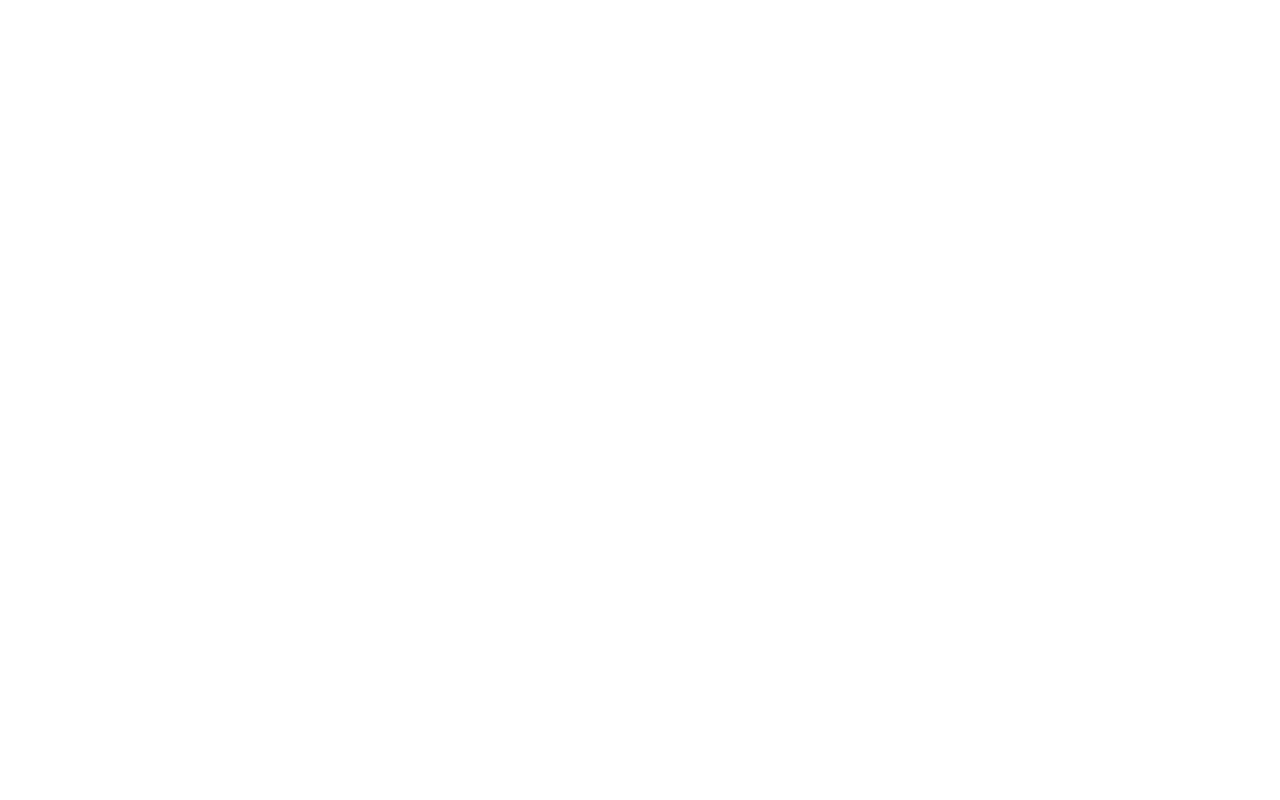
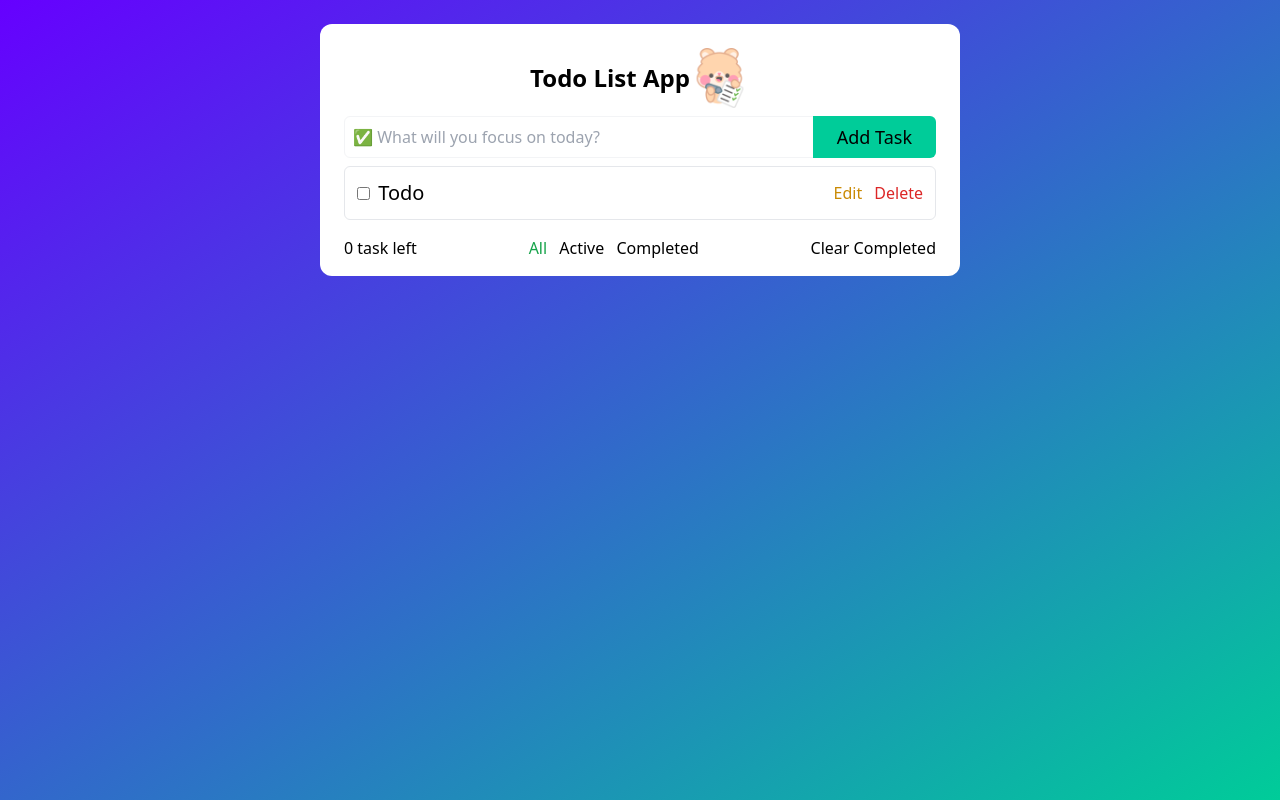
Before and after one commit to parvez-prottoy/JS-Projects, a plain HTML site: page 01.Todo-App/index.html in a window 1280 px wide. Drawn offline with nearby package versions, Linux system fonts and the light colour scheme.

Commit message:
added todo app design

```diff
--- a/01.Todo-App/index.html
+++ b/01.Todo-App/index.html
@@ -3,8 +3,57 @@
   <head>
     <meta charset="UTF-8" />
     <meta name="viewport" content="width=device-width, initial-scale=1.0" />
+    <link rel="shortcut icon" href="assets/todo.png" type="image/x-icon" />
     <title>Todo List App</title>
     <script src="https://cdn.tailwindcss.com"></script>
   </head>
-  <body></body>
+  <body
+    class="bg-gradient-to-br to-[#00CC99] from-[#6600FF] bg-no-repeat h-screen"
+  >
+    <section class="max-w-screen-xl mx-auto pt-6">
+      <div class="bg-white w-1/2 mx-auto p-6 pb-0 rounded-xl">
+        <div class="flex justify-center items-center">
+          <h3 class="text-2xl font-bold">Todo List App</h3>
+          <img class="w-[60px]" src="assets/todo.png" alt="Logo" />
+        </div>
+        <div class="mt-2 relative">
+          <input
+            class="border border-gray-100 rounded-md outline-none p-2 w-full"
+            type="text"
+            placeholder="✅ What will you focus on today?"
+            name=""
+            id=""
+          />
+          <button
+            class="absolute right-0 bg-[#00CC99] h-full px-6 rounded-r-md text-[18px] font-medium hover:bg-[#00CC99]/80 duration-75"
+          >
+            Add Task
+          </button>
+        </div>
+        <div class="mt-2">
+          <ul id="list-container" class="space-y-2">
+            <li class="border p-3 rounded-md flex items-center justify-between">
+              <div class="space-x-1">
+                <input class="" type="checkbox" name="" id="" />
+                <span class="text-xl font-medium">Todo</span>
+              </div>
+              <div class="space-x-2">
+                <button class="text-yellow-600">Edit</button>
+                <button class="text-red-600">Delete</button>
+              </div>
+            </li>
+          </ul>
+        </div>
+        <div class="mt-4 flex justify-between pb-4">
+          <p>0 task left</p>
+          <div class="space-x-2">
+            <button class="text-green-600">All</button>
+            <button>Active</button>
+            <button>Completed</button>
+          </div>
+          <button>Clear Completed</button>
+        </div>
+      </div>
+    </section>
+  </body>
 </html>
```
Also changed, not shown: 01.Todo-App/assets/todo.png (added).
